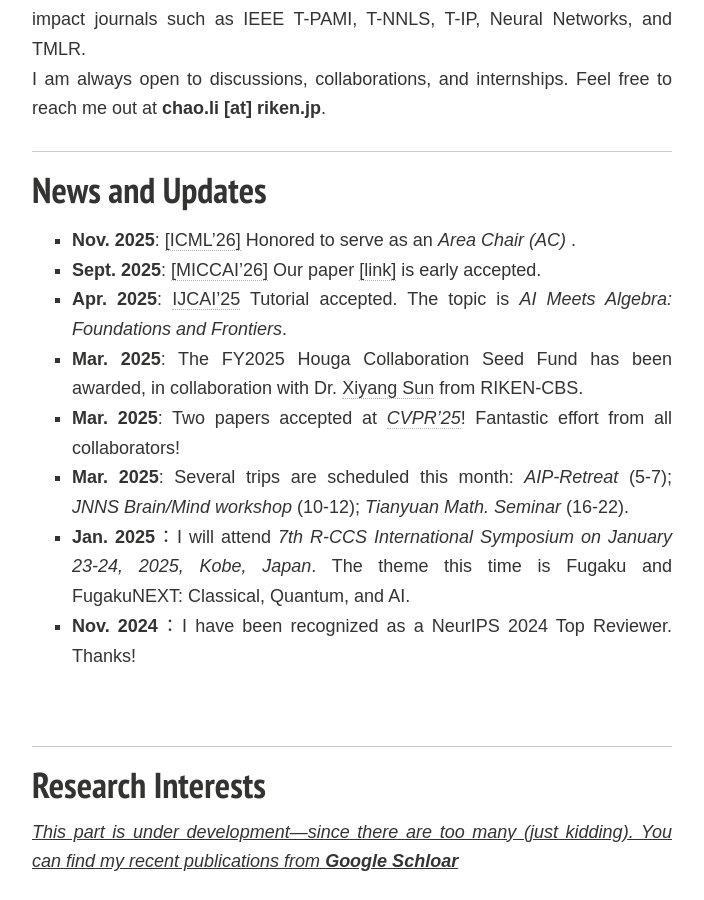
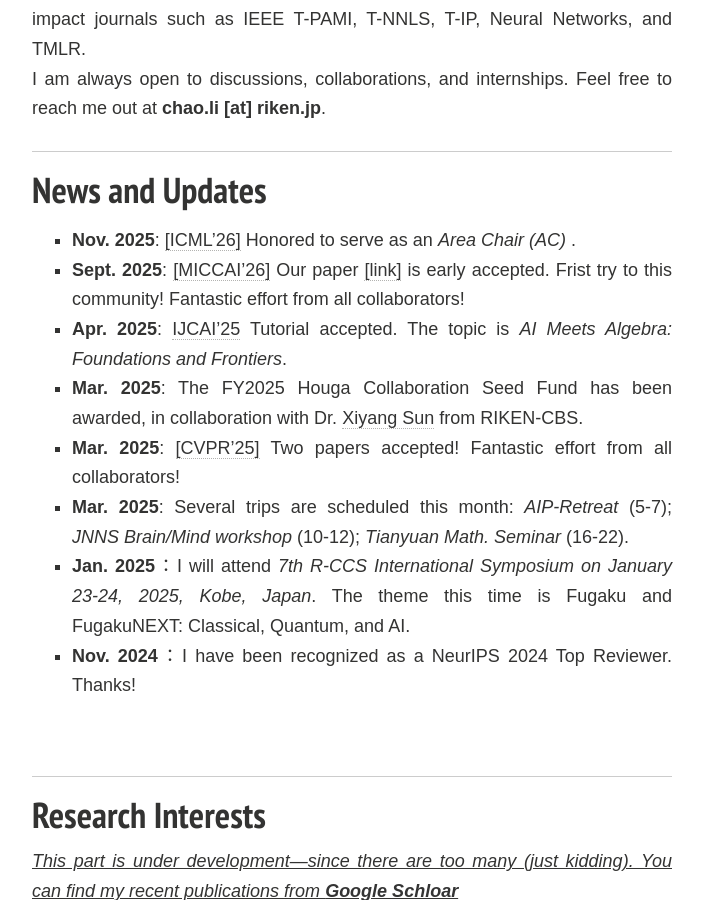
Before and after one commit to ChaoLiAtRIKEN/ChaoLiAtRIKEN.github.io, a Jekyll site: the page built from index.md, in a window 1280 px wide and 900 px high, scrolled down 626 px. Shown: the whole window, without its empty margins (288-992 px from the left). Built offline with Jekyll 4.4.1, drawn with Linux system fonts in a browser that asks for light colours; nearby versions of some CDN libraries; comment, search, counter and statistics services are not loaded; a style sheet for code colours, icons or effects is not loaded.

Commit message:
Update index.md

```diff
--- a/index.md
+++ b/index.md
@@ -36,10 +36,10 @@ If you are interested in any aspect of me, I am always open to discussions and c
 
 ## News and Updates
 - **Nov. 2025**:  [[ICML'26]](https://icml.cc/Conferences/2026) Honored to serve as an *Area Chair (AC)* .
-- **Sept. 2025**:  [[MICCAI'26]](https://conferences.miccai.org/2025/en/) Our paper [[link]](https://link.springer.com/chapter/10.1007/978-3-032-04965-0_36) is early accepted.
+- **Sept. 2025**:  [[MICCAI'26]](https://conferences.miccai.org/2025/en/) Our paper [[link]](https://link.springer.com/chapter/10.1007/978-3-032-04965-0_36) is early accepted. Frist try to this community! Fantastic effort from all collaborators!
 - **Apr. 2025**:  [IJCAI'25](https://2025.ijcai.org) Tutorial accepted. The topic is *AI Meets Algebra: Foundations and Frontiers*.
 - **Mar. 2025**:  The FY2025 Houga Collaboration Seed Fund has been awarded, in collaboration with Dr. [Xiyang Sun](https://albertlordsun.github.io/biography/) from RIKEN-CBS.
-- **Mar. 2025**: Two papers accepted at [*CVPR'25*](https://cvpr.thecvf.com)! Fantastic effort from all collaborators!
+- **Mar. 2025**: [[CVPR'25]](https://cvpr.thecvf.com) Two papers accepted! Fantastic effort from all collaborators!
 - **Mar. 2025**: Several trips are scheduled this month: *AIP-Retreat* (5-7); *JNNS Brain/Mind workshop* (10-12); *Tianyuan Math. Seminar* (16-22).
 - **Jan. 2025**：I will attend *7th R-CCS International Symposium on January 23-24, 2025, Kobe, Japan*. The theme this time is Fugaku and FugakuNEXT: Classical, Quantum, and AI.
 <!-- - **Dec. 2024**：Thrilled to launch my personal homepage! Thanks to Yuchen for the technical support. -->
```
